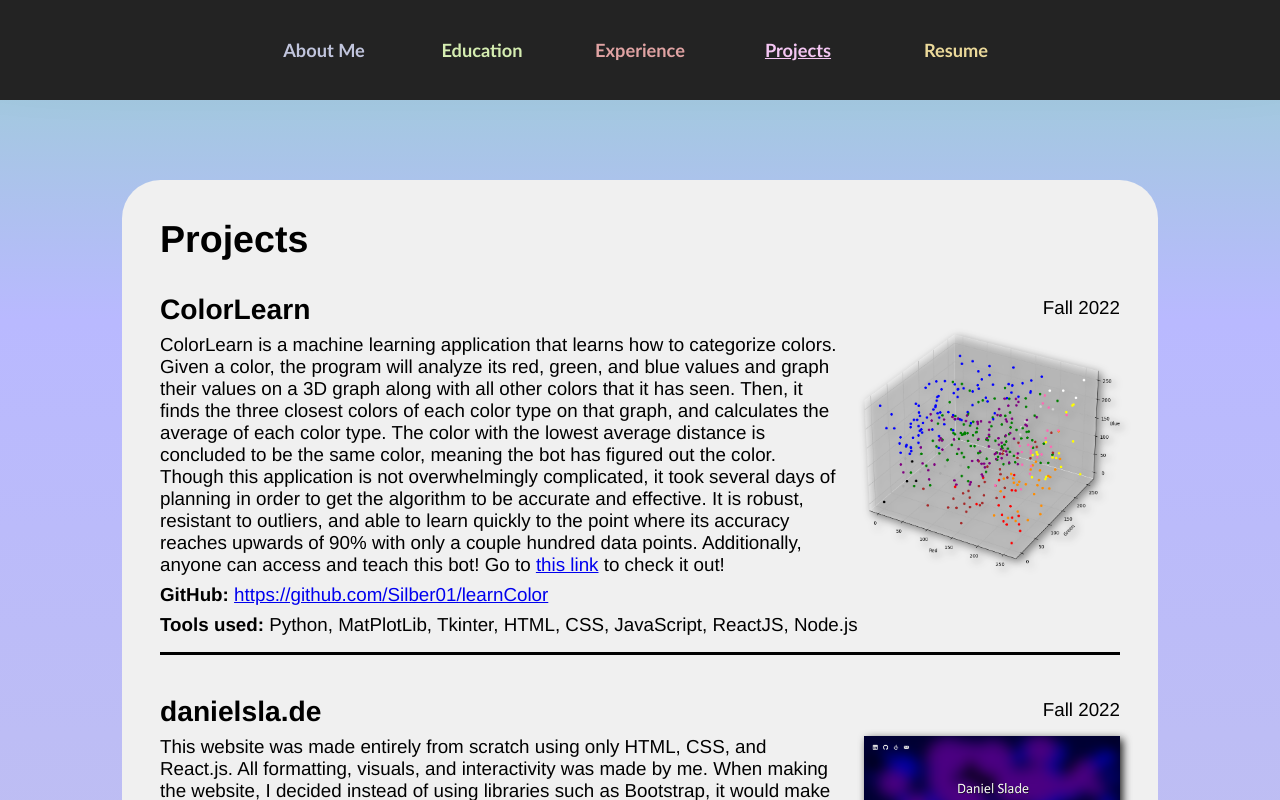
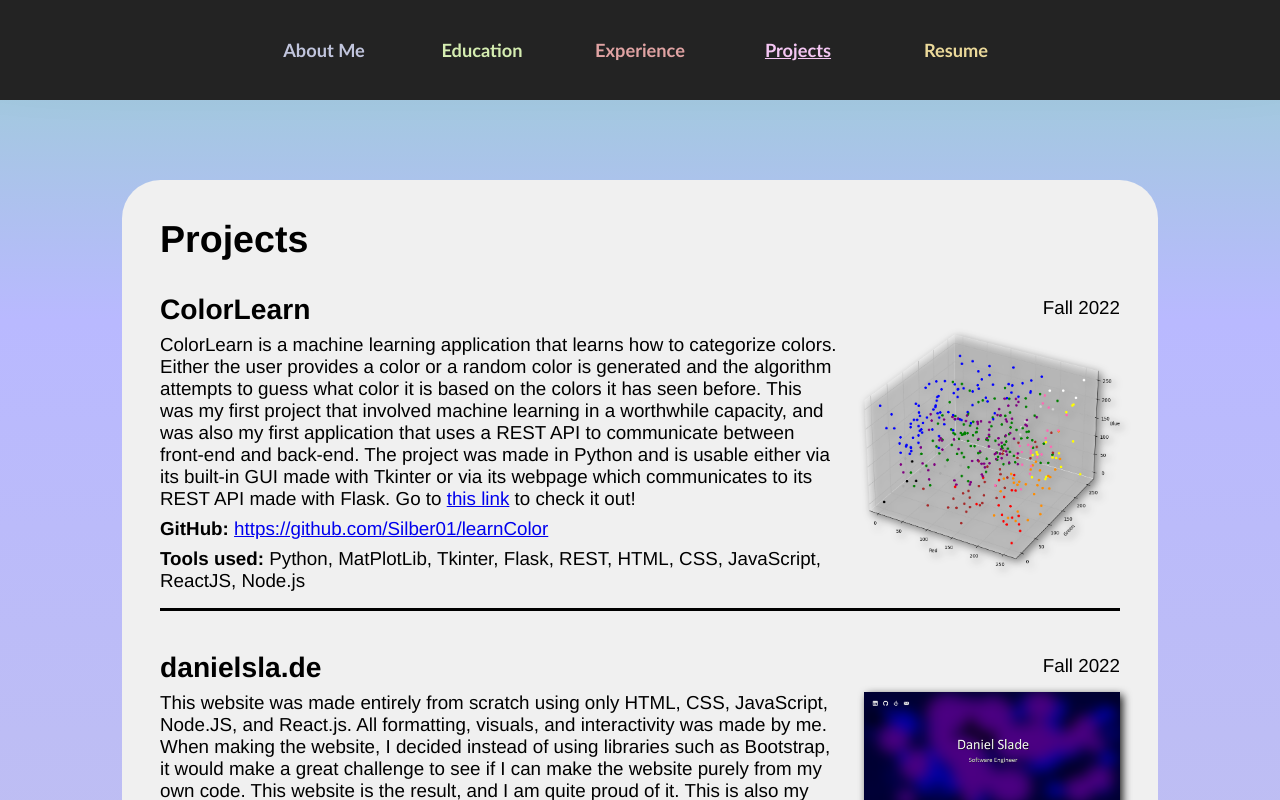
Before and after one commit to Silber01/danielsla.de, a React (Create React App) app: page / in a window 1280 px wide. Both pictures are taken after a click on the button "Projects". Shown: the part 700-1500 px from the top of the page. Built offline with nearby package versions, Linux system fonts and the light colour scheme.

Commit message:
fixes readMe and projects tab information

```diff
--- a/src/content/projects.js
+++ b/src/content/projects.js
@@ -13,17 +13,16 @@ function Projects() {
                     </div>
                     <img className="projImage" src={require("../images/colorlearn.png")}/>
                     <p>
-                       ColorLearn is a machine learning application that learns how to categorize colors. Given a color, the program will analyze
-                       its red, green, and blue values and graph their values on a 3D graph along with all other colors that it has seen. Then, it finds the
-                       three closest colors of each color type on that graph, and calculates the average of each color type. The color with the lowest average
-                       distance is concluded to be the same color, meaning the bot has figured out the color. Though this application is not overwhelmingly
-                       complicated, it took several days of planning in order to get the algorithm to be accurate and effective. It is robust, resistant to outliers,
-                       and able to learn quickly to the point where its accuracy reaches upwards of 90% with only a couple hundred data points. Additionally, anyone can
-                       access and teach this bot! Go to <a href="https://www.danielsla.de/colorLearn" target="_blank" rel="noreferrer noopener">this link</a> to check
+                       ColorLearn is a machine learning application that learns how to categorize colors. Either the user provides a color or a random color is generated
+                        and the algorithm attempts to guess what color it is based on the colors it has seen before. This was my first project that involved machine
+                       learning in a worthwhile capacity, and was also my first application that uses a REST API to communicate between front-end and back-end. The project was made
+                       in Python and is usable either via its built-in GUI made with Tkinter or via its webpage which communicates to its REST API made with Flask.
+
+                       Go to <a href="https://www.danielsla.de/colorLearn" target="_blank" rel="noreferrer noopener">this link</a> to check
                        it out!
                     </p>
                     <p><b>GitHub: </b><a href="https://github.com/Silber01/learnColor" target="_blank" rel="noreferrer noopener">https://github.com/Silber01/learnColor</a></p>
-                    <p><b>Tools used: </b>Python, MatPlotLib, Tkinter, HTML, CSS, JavaScript, ReactJS, Node.js</p>
+                    <p><b>Tools used: </b>Python, MatPlotLib, Tkinter, Flask, REST, HTML, CSS, JavaScript, ReactJS, Node.js</p>
                 </div>
                 <div className='proj'>
                     <div className="nameDate">
@@ -33,11 +32,12 @@ function Projects() {
                     <div>
                         <img className="projImage" src={require("../images/portfolio.png")}/>
                         <p>
-                            This website was made entirely from scratch using only HTML, CSS, and React.js. All formatting, visuals, and interactivity was made by me.
+                            This website was made entirely from scratch using only HTML, CSS, JavaScript, Node.JS, and React.js. All formatting, visuals, and interactivity was made by me.
                             When making the website, I decided instead of using libraries such as Bootstrap, it would make a great challenge to see if I can make the
-                            website purely from my own code. This website is the result, and I am quite proud of it.
+                            website purely from my own code. This website is the result, and I am quite proud of it. This is also my first major project involving web development.
+                            I have other web development projects planned in the near future, so stay tuned for those!
                         </p>
-                        <p><b>Github: </b>Coming Soon!</p>
+                        <p><b>Github: </b><a href="https://github.com/Silber01/danielsla.de" target="_blank" rel="noreferrer noopener">https://github.com/Silber01/daniesla.de</a></p>
                         <p><b>Tools used:</b> HTML, CSS, JavaScript, ReactJS, NodeJS</p>
                     </div>
                 </div>
@@ -52,8 +52,7 @@ function Projects() {
                         This is my largest project to date in terms of lines of code written. TownyBot is an MMORPG Discord bot that allows the user to make
                         in-game money in order to start and manage a town. Users can work jobs, create towns, invite residents, build buildings, play games, gamble,
                         become rich! This was a passion project made out of respect for a game that I played often as a child that is now gone. The code for this
-                        project is designed to be scalable, readable, and expandable. If I have the time in the future, I may add some updates to this bot! More
-                        information on this project can be found
+                        project is designed to be scalable, readable, and expandable. If I have the time in the future, I may add some updates to this bot!
 
                     </p>
                     <p><b>GitHub: </b><a href="https://github.com/Silber01/TownyBot" target="_blank" rel="noreferrer noopener">https://github.com/Silber01/TownyBot</a></p>
```
